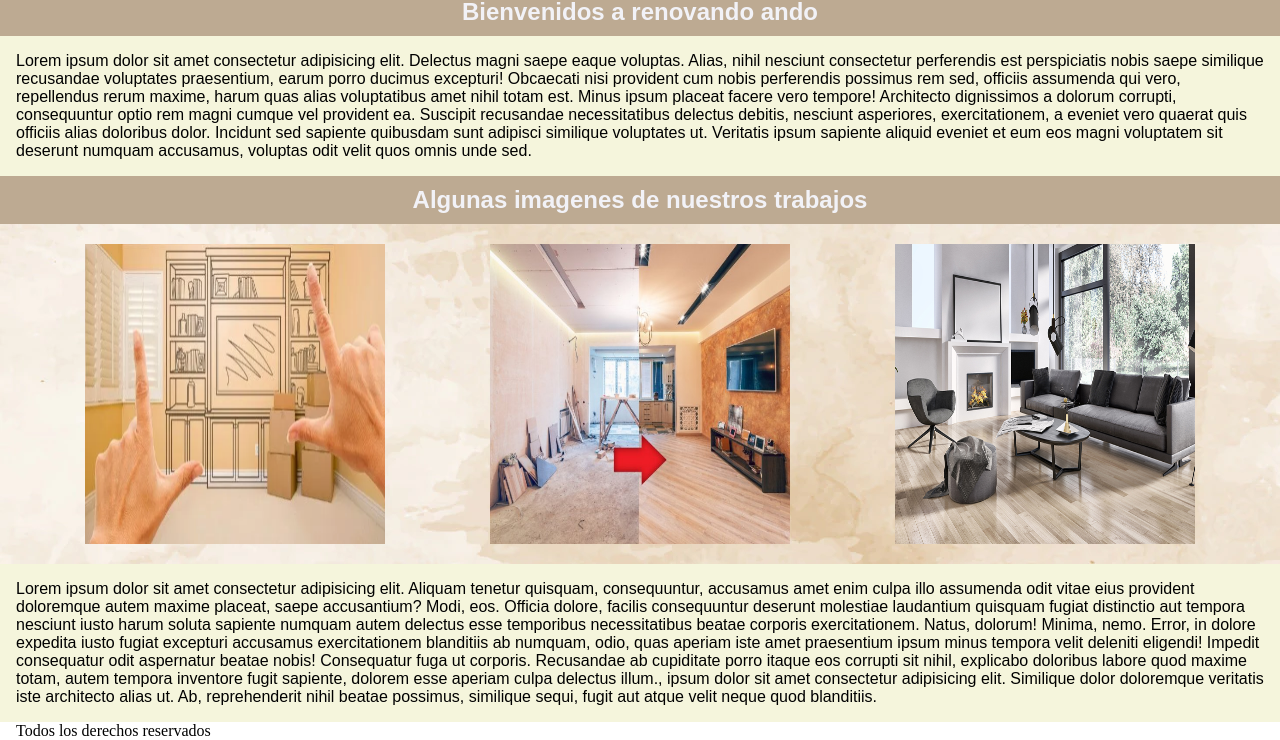
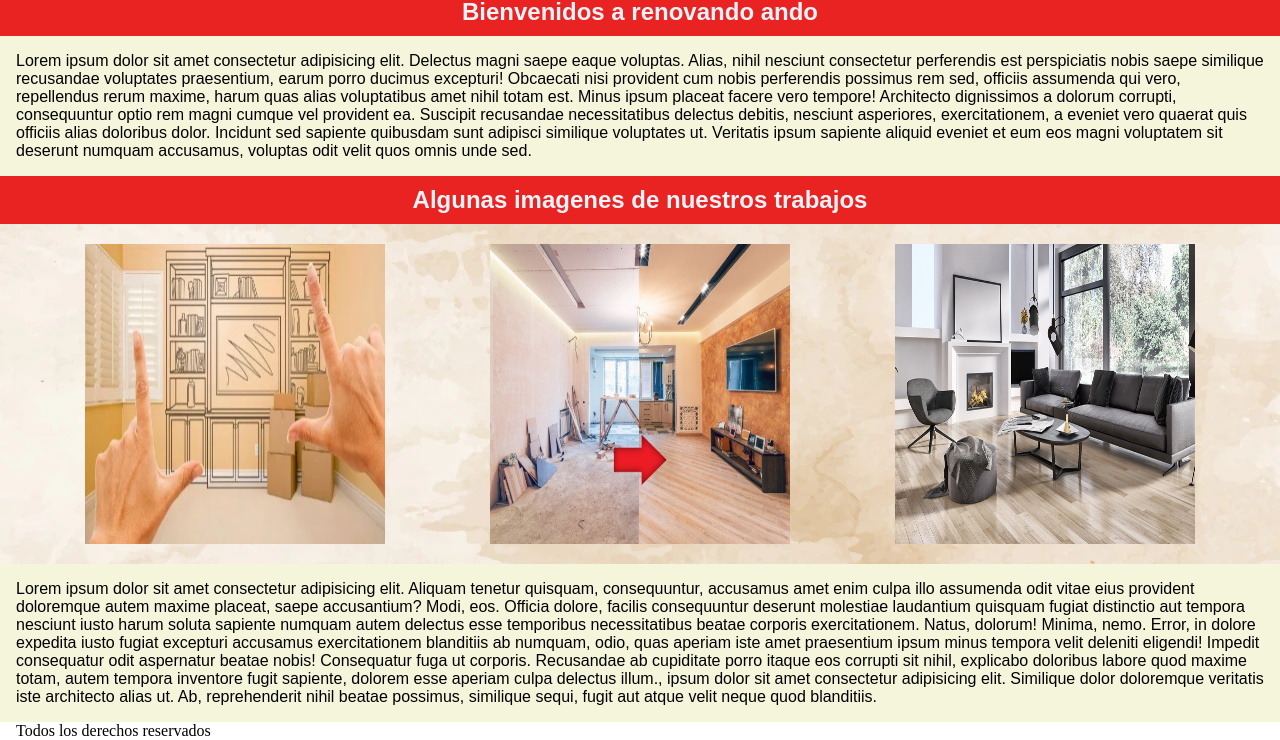
Before and after one commit to facuteuche/renovando, a plain HTML site: page index.html in a window 1280 px wide. Shown: the part 70-810 px from the top of the page. Drawn offline with Linux system fonts and the light colour scheme; a web font is replaced by a local one.

Commit message:
Cambio de fondo a rojo

```diff
--- a/css/styles.css
+++ b/css/styles.css
@@ -5,7 +5,7 @@
 
 h1 {
     color: rgb(242, 242, 247);
-    background-color: rgb(189, 170, 146);
+    background-color: rgb(233, 34, 34);
     font-family: 'BIZ UDPGothic', sans-serif;
     padding: 10px 16px;
     text-align: center;
```
Also changed, not shown: 1 other file.
